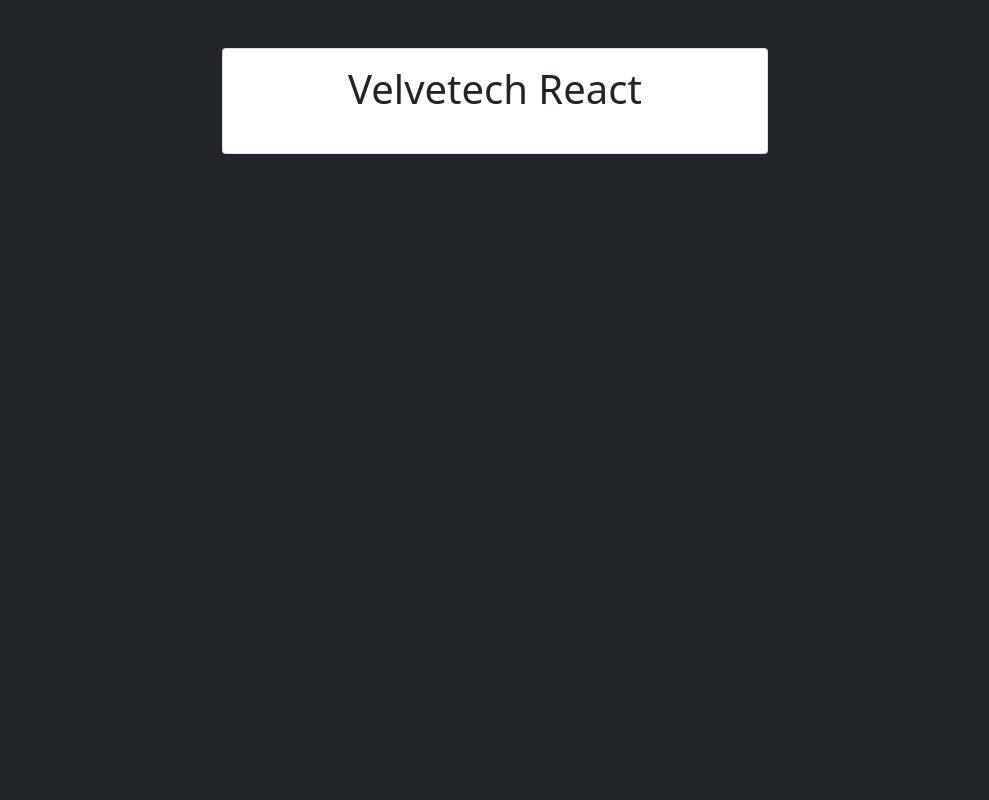
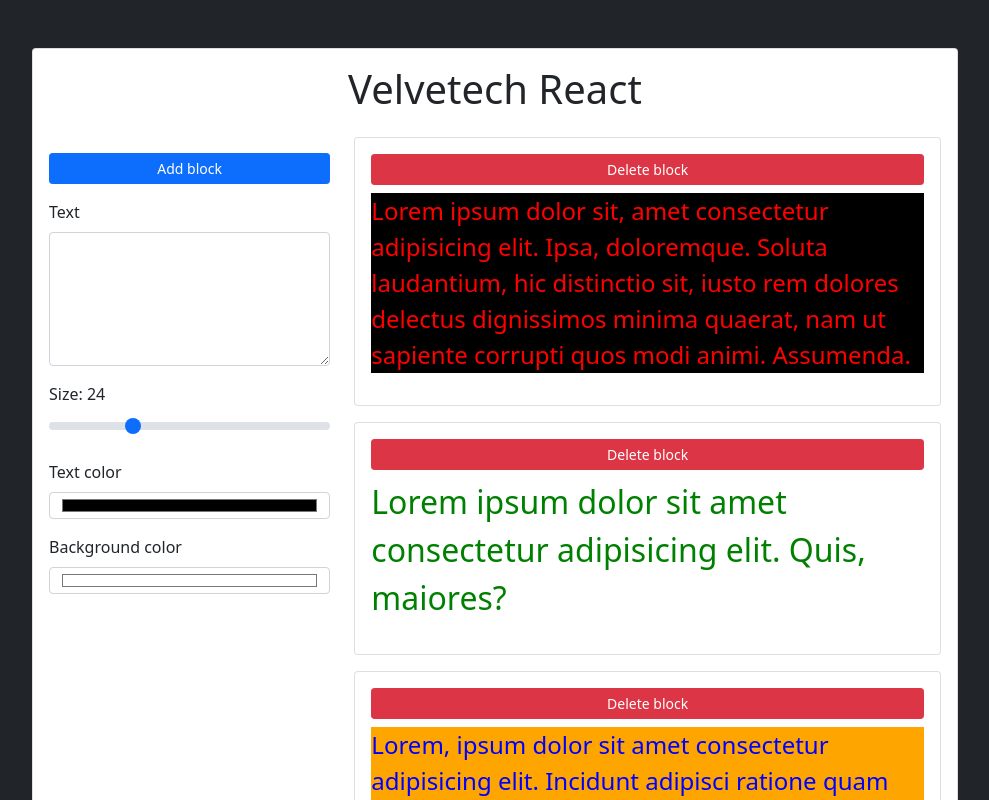
Before and after one commit to alekseyvlivanov/velvetech-react, a React (Create React App) app: page / in a window 1280 px wide. Shown: the top 800 px of the page, without its empty margins (145-1134 px from the left). Built offline with nearby package versions, Linux system fonts and the light colour scheme.

Commit message:
feat: add basic markup

```diff
--- a/src/App.js
+++ b/src/App.js
@@ -1,9 +1,54 @@
+import BlockSection from './components/BlockSection';
+import ControlForm from './components/ControlForm';
+
+const DUMMY_DATA = [
+  {
+    id: 1,
+    text:
+      'Lorem ipsum dolor sit, amet consectetur adipisicing elit. Ipsa, doloremque. Soluta laudantium, hic distinctio sit, iusto rem dolores delectus dignissimos minima quaerat, nam ut sapiente corrupti quos modi animi. Assumenda.',
+    size: 24,
+    color: 'red',
+    bgColor: 'black',
+  },
+  {
+    id: 2,
+    text:
+      'Lorem ipsum dolor sit amet consectetur adipisicing elit. Quis, maiores?',
+    size: 32,
+    color: 'green',
+    bgColor: 'white',
+  },
+  {
+    id: 3,
+    text:
+      'Lorem, ipsum dolor sit amet consectetur adipisicing elit. Incidunt adipisci ratione quam inventore reiciendis necessitatibus numquam? Consequatur nulla ipsa commodi.',
+    size: 24,
+    color: 'blue',
+    bgColor: 'orange',
+  },
+];
+
+const DEFAULT_VALUES = {
+  text: '',
+  size: '24',
+  color: '#000000',
+  bgColor: '#ffffff',
+};
+
 function App() {
   return (
     <div className="row">
-      <div className="col-md-6 mx-auto">
-        <div className="card card-body text-center mt-5">
-          <h1 className="heading pb-3">Velvetech React</h1>
+      <div className="col-lg-10 mx-auto">
+        <div className="card card-body my-5">
+          <h1 className="card-title mb-4 text-center">Velvetech React</h1>
+          <div className="row">
+            <div className="col-4">
+              <ControlForm values={DEFAULT_VALUES} />
+            </div>
+            <div className="col-8">
+              <BlockSection blocks={DUMMY_DATA} />
+            </div>
+          </div>
         </div>
       </div>
     </div>
--- /dev/null
+++ b/src/components/BlockItem.js
@@ -0,0 +1,24 @@
+function BlockItem({ block }) {
+  const { text, size, color, bgColor } = block;
+
+  return (
+    <div className="card card-body">
+      <button type="button" className="btn btn-danger btn-sm mb-2">
+        Delete block
+      </button>
+      <blockquote
+        className="blockquote"
+        style={{
+          fontSize: size,
+          color,
+          backgroundColor: bgColor,
+          cursor: 'pointer',
+        }}
+      >
+        {text}
+      </blockquote>
+    </div>
+  );
+}
+
+export default BlockItem;
--- /dev/null
+++ b/src/components/BlockSection.js
@@ -0,0 +1,13 @@
+import BlockItem from './BlockItem';
+
+function BlockSection({ blocks }) {
+  return (
+    <section className="d-flex flex-column gap-3">
+      {blocks.map((block) => (
+        <BlockItem key={block.id} block={block} />
+      ))}
+    </section>
+  );
+}
+
+export default BlockSection;
--- /dev/null
+++ b/src/components/ControlForm.js
@@ -0,0 +1,61 @@
+function ControlForm({ values }) {
+  const { text, size, color, bgColor } = values;
+
+  return (
+    <form className="d-flex flex-column">
+      <button type="button" className="btn btn-primary btn-sm my-3">
+        Add block
+      </button>
+      <div className="mb-3">
+        <label className="form-label" htmlFor="controlText">
+          Text
+        </label>
+        <textarea
+          className="form-control"
+          id="controlText"
+          value={text}
+          rows="5"
+        ></textarea>
+      </div>
+      <div className="mb-3">
+        <label className="form-label" htmlFor="controlSize">
+          Size: {size}
+        </label>
+        <input
+          type="range"
+          className="form-range"
+          id="controlSize"
+          value={size}
+          min="8"
+          max="64"
+        />
+      </div>
+      <div className="mb-3">
+        <label className="form-label" htmlFor="controlColor">
+          Text color
+        </label>
+        <input
+          type="color"
+          className="form-control"
+          id="controlColor"
+          value={color}
+          style={{ cursor: 'pointer' }}
+        />
+      </div>
+      <div className="mb-3">
+        <label className="form-label" htmlFor="controlBgColor">
+          Background color
+        </label>
+        <input
+          type="color"
+          className="form-control"
+          id="controlBgColor"
+          value={bgColor}
+          style={{ cursor: 'pointer' }}
+        />
+      </div>
+    </form>
+  );
+}
+
+export default ControlForm;
```
